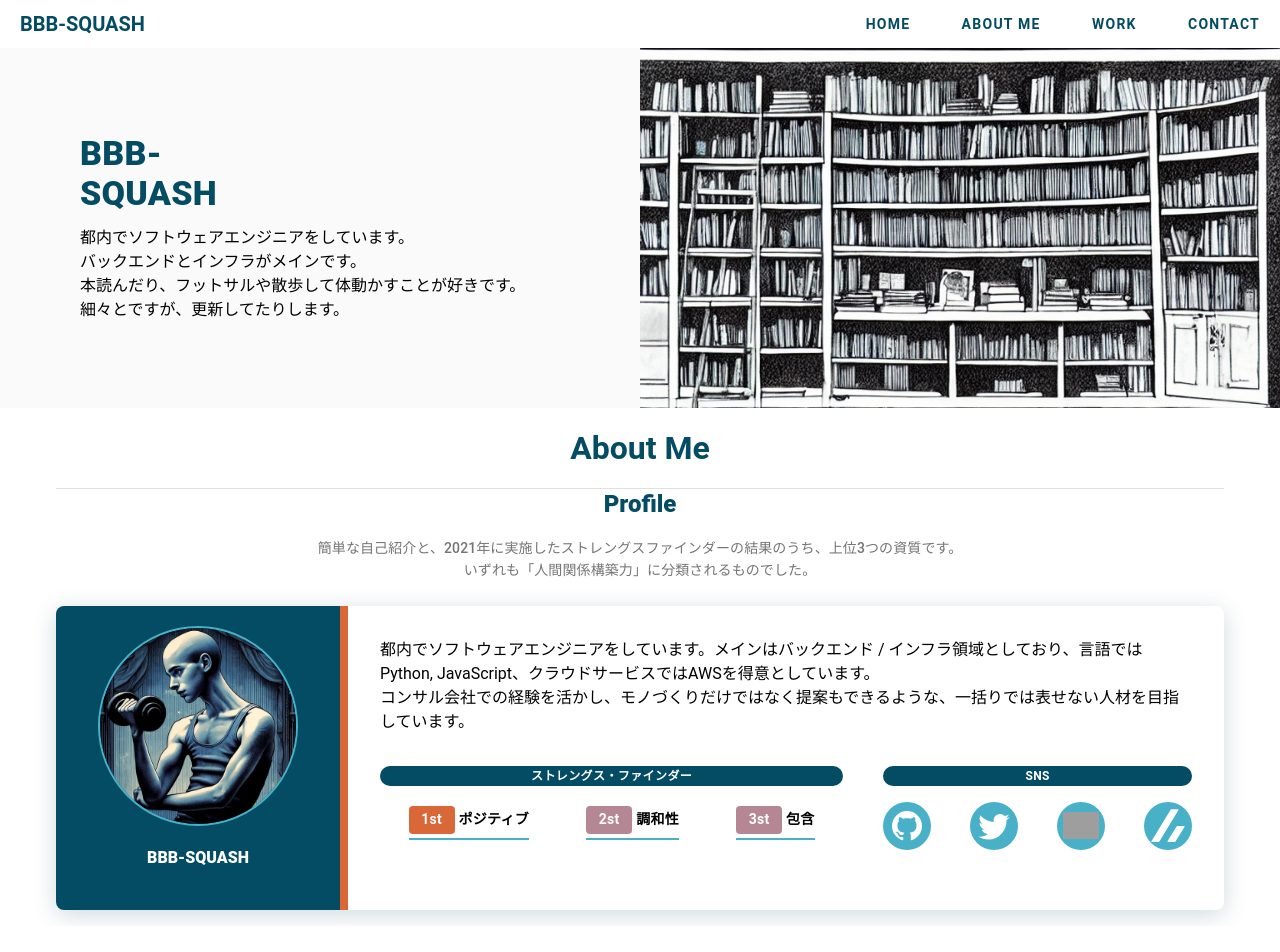
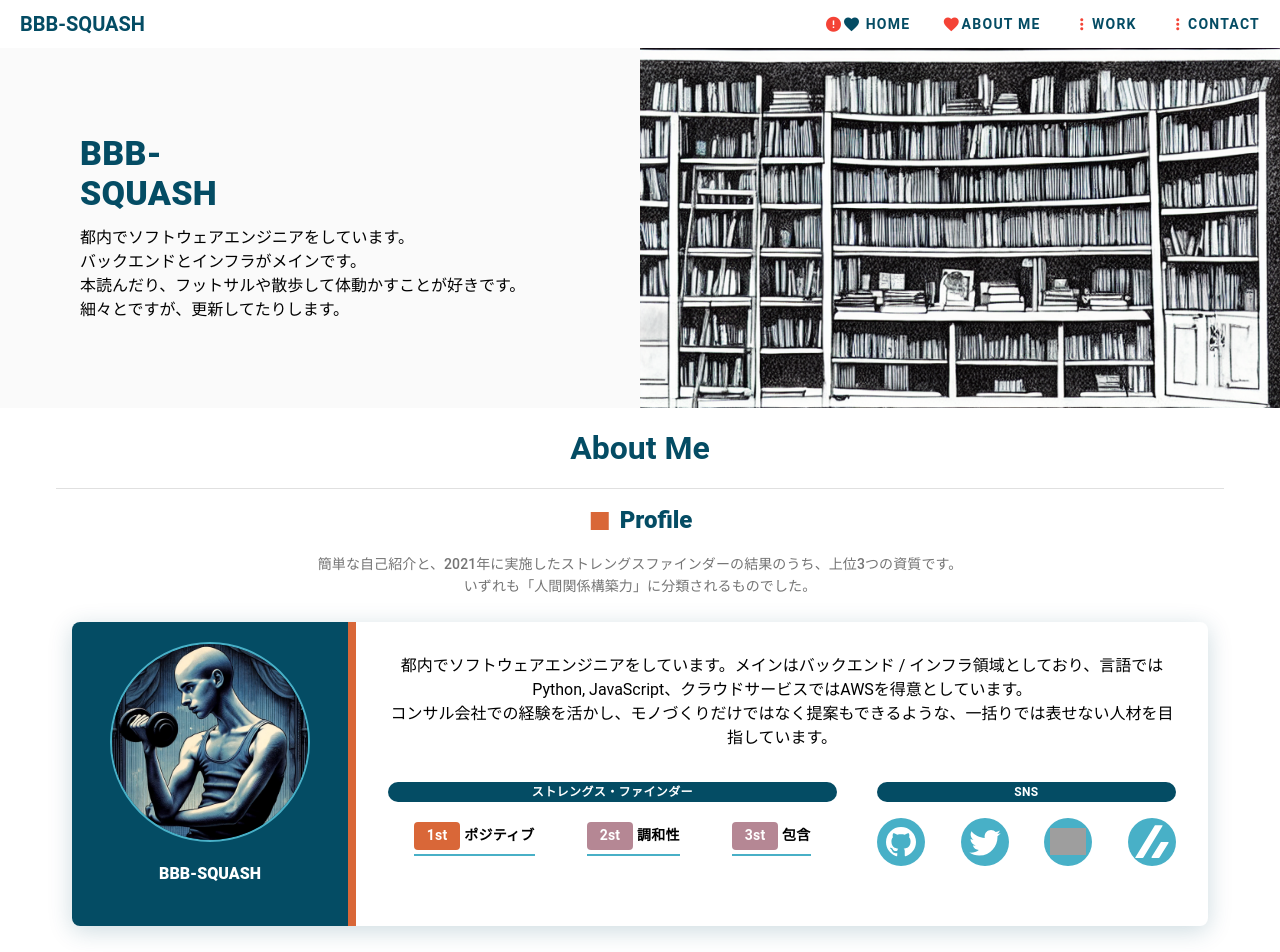
Before and after one commit to bbb-squash/portfolio, a Vue app in the folder client_new/: page / in a window 1280 px wide. Shown: the top 952 px of the page. Before the commit the page ends 926 px from the top, so only its background shows below. Built offline with nearby package versions, Linux system fonts and the light colour scheme; grey boxes are pictures that could not be loaded.

Commit message:
ファイル分割

```diff
--- a/client_new/package.json
+++ b/client_new/package.json
@@ -13,6 +13,7 @@
     "format": "prettier --write src/"
   },
   "dependencies": {
+    "@mdi/font": "^7.4.47",
     "vue": "^3.4.21",
     "vue-router": "^4.3.0",
     "vuetify": "^3.5.14"
--- /dev/null
+++ b/client_new/src/components/Profile.vue
@@ -0,0 +1,125 @@
+<script setup lang="ts">
+import profileImg from '@/assets/png/profile.png'
+import { useDisplay } from 'vuetify'
+
+export type StrengthFinderItem = {
+  color: string
+  text: string
+}
+
+export type SnsItem = {
+  link: string
+  icon: string
+}
+
+const props = defineProps<{
+  strengthFinderItems: StrengthFinderItem[]
+  snsItems: SnsItem[]
+}>()
+
+const { mdAndUp, smAndUp } = useDisplay()
+</script>
+
+<template>
+  <v-container>
+    <v-row>
+      <v-col cols="12">
+        <p class="text-h5 text-primary font-weight-black mb-4 d-flex justify-center align-center">
+          <v-icon icon="mdi-square" size="x-small" color="accent" class="mr-2" />
+          Profile
+        </p>
+        <p class="text-subtitle-2 text-grey-darken-1">
+          簡単な自己紹介と、2021年に実施したストレングスファインダーの結果のうち、上位3つの資質です。<br />
+          いずれも「人間関係構築力」に分類されるものでした。
+        </p>
+      </v-col>
+      <v-col cols="12">
+        <div :class="[mdAndUp ? 'd-flex' : undefined, 'rounded-lg', 'box-shadow']">
+          <div
+            :class="[
+              'bg-primary',
+              'pa-5',
+              'border-accent',
+              'text-center',
+              ...(mdAndUp
+                ? ['rounded-s-lg', 'w-25', 'border-e-xl']
+                : ['rounded-t-lg', 'w-100', 'border-b-xl'])
+            ]"
+          >
+            <v-img
+              class="border-md border-secondary rounded-circle mx-auto"
+              :src="profileImg"
+              max-width="200"
+              max-height="200"
+            />
+            <p class="text-white font-weight-black my-5">BBB-SQUASH</p>
+          </div>
+          <div :class="['rounded-e-lg', 'pa-8', mdAndUp ? 'w-75' : 'w-100']">
+            <p class="mb-8">
+              都内でソフトウェアエンジニアをしています。メインはバックエンド /
+              インフラ領域としており、言語ではPython,
+              JavaScript、クラウドサービスではAWSを得意としています。<br />
+              コンサル会社での経験を活かし、モノづくりだけではなく提案もできるような、一括りでは表せない人材を目指しています。
+            </p>
+            <div :class="mdAndUp ? 'd-flex' : undefined">
+              <div
+                :class="[
+                  'text-center',
+                  'font-weight-bold',
+                  ...(mdAndUp ? ['w-60', 'mr-5'] : ['w-100', 'mb-5'])
+                ]"
+              >
+                <p class="bg-primary rounded-xl text-caption font-weight-bold">
+                  ストレングス・ファインダー
+                </p>
+                <div :class="[...(smAndUp ? ['d-flex', 'justify-space-between'] : []), 'mt-4']">
+                  <div
+                    v-for="(item, index) in props.strengthFinderItems"
+                    :key="index"
+                    class="d-flex align-center border-b-md border-secondary py-1 max-w-160px mx-auto"
+                  >
+                    <v-sheet
+                      rounded
+                      :color="item.color"
+                      width="46"
+                      class="text-body-2 font-weight-bold px-3 py-1 mr-1"
+                    >
+                      {{ index + 1 }}st
+                    </v-sheet>
+                    <span class="text-body-2 font-weight-bold">{{ item.text }}</span>
+                  </div>
+                </div>
+              </div>
+              <div :class="['text-center', ...(mdAndUp ? ['w-40', 'ml-5'] : ['w-100'])]">
+                <p class="bg-primary rounded-xl text-caption font-weight-bold">SNS</p>
+                <div class="d-flex justify-space-between mt-4">
+                  <a
+                    v-for="(item, index) in props.snsItems"
+                    :key="index"
+                    :href="item.link"
+                    target="_blank"
+                    rel="noreferrer"
+                  >
+                    <v-btn icon variant="text" class="bg-secondary pa-1">
+                      <v-img :src="item.icon" width="36" height="36" />
+                    </v-btn>
+                  </a>
+                </div>
+              </div>
+            </div>
+          </div>
+        </div>
+      </v-col>
+    </v-row>
+  </v-container>
+</template>
+
+<style scoped>
+.border-accent {
+  border-color: rgb(var(--v-theme-accent)) !important;
+}
+
+.border-secondary {
+  border-color: rgb(var(--v-theme-secondary)) !important;
+}
+</style>
--- a/client_new/src/main.ts
+++ b/client_new/src/main.ts
@@ -8,6 +8,7 @@ import { createVuetify } from 'vuetify'
 import * as components from 'vuetify/components'
 import * as directives from 'vuetify/directives'
 import colors from 'vuetify/util/colors' // eslint-disable-line
+import '@mdi/font/css/materialdesignicons.css'
 
 const vuetify = createVuetify({
   components,
--- a/client_new/src/views/AboutMeView.vue
+++ b/client_new/src/views/AboutMeView.vue
@@ -1,22 +1,10 @@
 <script setup lang="ts">
-import profileImg from '@/assets/png/profile.png'
 import gitHibLogoImg from '@/assets/svg/github.svg'
 import twitterLogoImg from '@/assets/svg/twitter.svg'
 import wantedlyLogoImg from '@/assets/svg/wantedly.svg'
 import zennLogoImg from '@/assets/svg/zenn.svg'
-import { useDisplay } from 'vuetify'
-
-type StrengthFinderItem = {
-  color: string
-  text: string
-}
-
-type SnsItem = {
-  link: string
-  icon: string
-}
-
-const { mdAndUp, smAndUp } = useDisplay()
+import type { StrengthFinderItem, SnsItem } from '@/components/Profile.vue'
+import profile from '@/components/Profile.vue'
 
 const strengthFinderItems: StrengthFinderItem[] = [
   {
@@ -59,100 +47,8 @@ const snsItems: SnsItem[] = [
       <v-col class="text-center">
         <h1 class="text-primary font-weight-bold mb-4">About Me</h1>
         <v-divider />
-        <p class="text-h5 text-primary font-weight-black mb-4">Profile</p>
-        <p class="text-subtitle-2 text-grey-darken-1">
-          簡単な自己紹介と、2021年に実施したストレングスファインダーの結果のうち、上位3つの資質です。<br />
-          いずれも「人間関係構築力」に分類されるものでした。
-        </p>
-      </v-col>
-    </v-row>
-    <v-row>
-      <v-col>
-        <div :class="[mdAndUp ? 'd-flex' : undefined, 'rounded-lg', 'box-shadow']">
-          <div
-            :class="[
-              'bg-primary',
-              'pa-5',
-              'border-accent',
-              'text-center',
-              ...(mdAndUp
-                ? ['rounded-s-lg', 'w-25', 'border-e-xl']
-                : ['rounded-t-lg', 'w-100', 'border-b-xl'])
-            ]"
-          >
-            <v-img
-              class="border-md border-secondary rounded-circle mx-auto"
-              :src="profileImg"
-              max-width="200"
-              max-height="200"
-            />
-            <p class="text-white font-weight-black my-5">BBB-SQUASH</p>
-          </div>
-          <div :class="['rounded-e-lg', 'pa-8', mdAndUp ? 'w-75' : 'w-100']">
-            <p class="mb-8">
-              都内でソフトウェアエンジニアをしています。メインはバックエンド /
-              インフラ領域としており、言語ではPython,
-              JavaScript、クラウドサービスではAWSを得意としています。<br />
-              コンサル会社での経験を活かし、モノづくりだけではなく提案もできるような、一括りでは表せない人材を目指しています。
-            </p>
-            <div :class="mdAndUp ? 'd-flex' : undefined">
-              <div
-                :class="[
-                  'text-center',
-                  'font-weight-bold',
-                  ...(mdAndUp ? ['w-60', 'mr-5'] : ['w-100', 'mb-5'])
-                ]"
-              >
-                <p class="bg-primary rounded-xl text-caption font-weight-bold">
-                  ストレングス・ファインダー
-                </p>
-                <div :class="[...(smAndUp ? ['d-flex', 'justify-space-between'] : []), 'mt-4']">
-                  <div
-                    v-for="(item, index) in strengthFinderItems"
-                    :key="index"
-                    class="d-flex align-center border-b-md border-secondary py-1 max-w-160px mx-auto"
-                  >
-                    <v-sheet
-                      rounded
-                      :color="item.color"
-                      width="46"
-                      class="text-body-2 font-weight-bold px-3 py-1 mr-1"
-                    >
-                      {{ index + 1 }}st
-                    </v-sheet>
-                    <span class="text-body-2 font-weight-bold">{{ item.text }}</span>
-                  </div>
-                </div>
-              </div>
-              <div :class="['text-center', ...(mdAndUp ? ['w-40', 'ml-5'] : ['w-100'])]">
-                <p class="bg-primary rounded-xl text-caption font-weight-bold">SNS</p>
-                <div class="d-flex justify-space-between mt-4">
-                  <a
-                    v-for="(item, index) in snsItems"
-                    :key="index"
-                    :href="item.link"
-                    target="_blank"
-                    rel="noreferrer"
-                  >
-                    <v-btn icon variant="text" class="bg-secondary pa-1">
-                      <v-img :src="item.icon" width="36" height="36" />
-                    </v-btn>
-                  </a>
-                </div>
-              </div>
-            </div>
-          </div>
-        </div>
+        <profile :strength-finder-items="strengthFinderItems" :sns-items="snsItems" />
       </v-col>
     </v-row>
   </v-container>
 </template>
-<style scoped>
-.border-accent {
-  border-color: rgb(var(--v-theme-accent)) !important;
-}
-
-.border-secondary {
-  border-color: rgb(var(--v-theme-secondary)) !important;
-}
-</style>
```
Also changed, not shown: client_new/.eslintrc.cjs, 1 other file (tests, documents, lock files or other folders).
